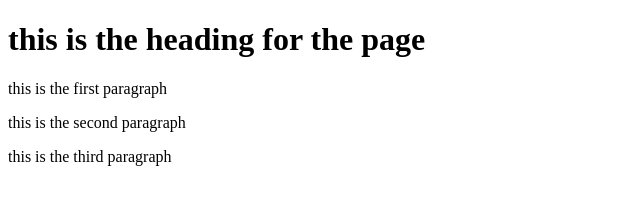
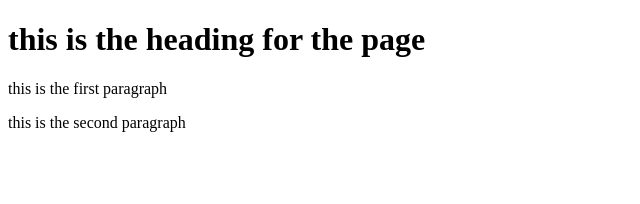
Before and after one commit to piyush-14/git-test, a website: page index.html in a window 1280 px wide. Shown: the whole page, without its empty margins (0-640 px from the left). Drawn offline with Linux system fonts and the light colour scheme.

Commit message:
commit before pushing

```diff
--- a/index.html
+++ b/index.html
@@ -8,7 +8,6 @@
     <h1>this is the heading for the page</h1>
     <p>this is the first paragraph</p>
     <p>this is the second paragraph</p>
-    <p>this is the third paragraph</p>
 
 </body>
 </html>
```
Also changed, not shown: 1 other file.
